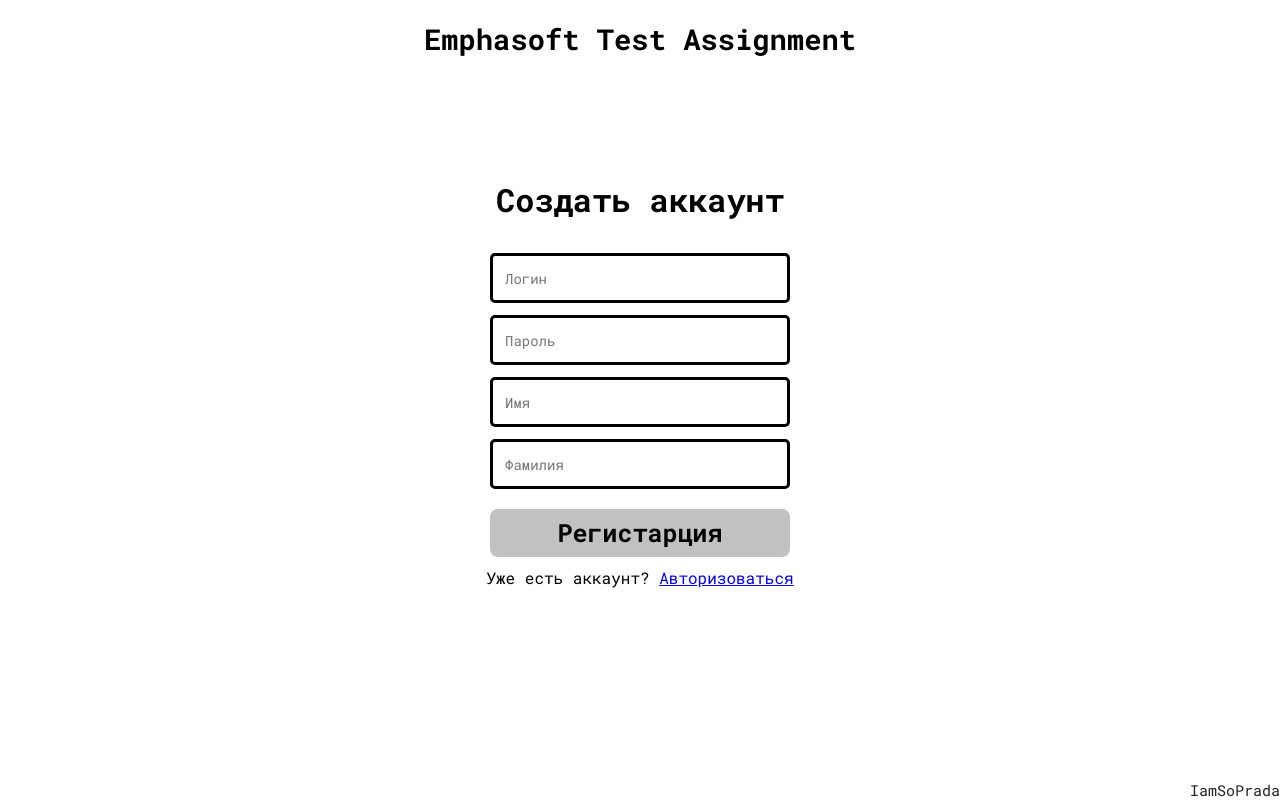
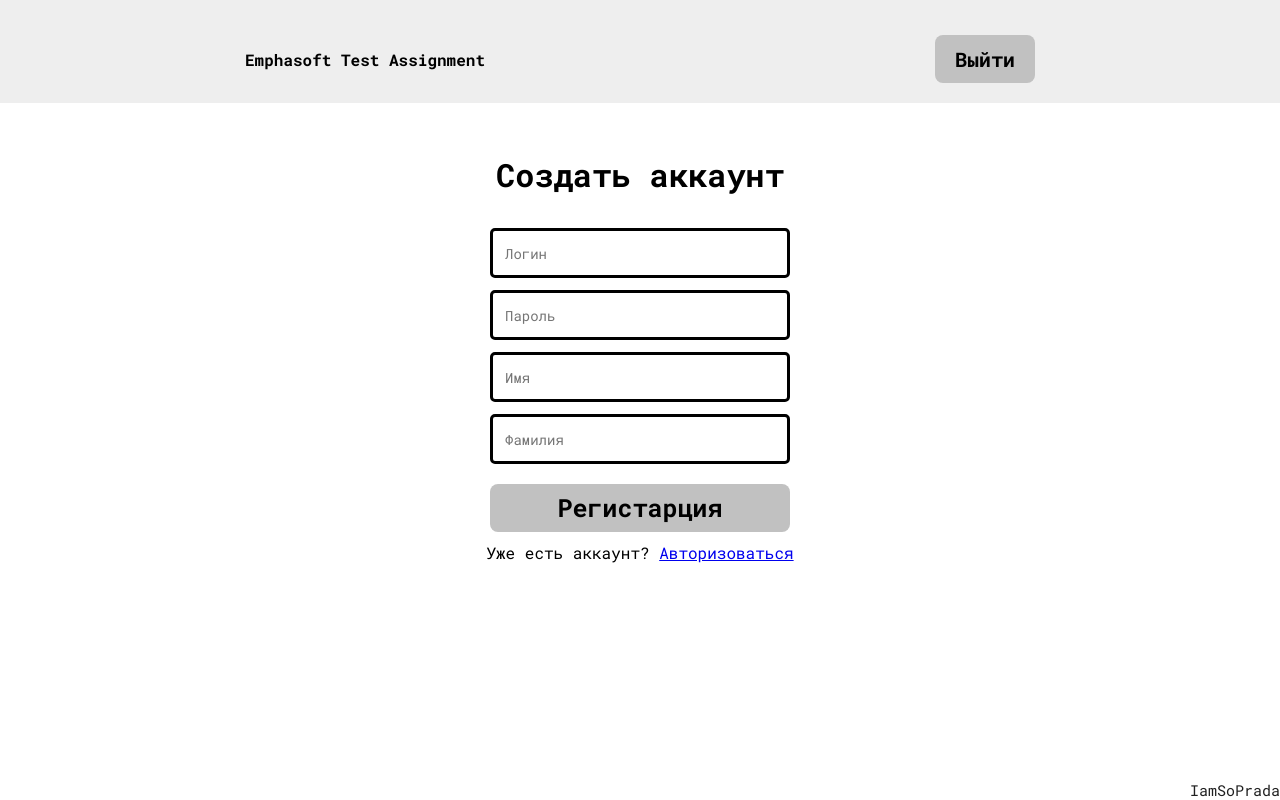
Before and after one commit to IamSoPrada/emphasoft, a React (Create React App) app: page /signup in a window 1280 px wide. Built offline with nearby package versions, Linux system fonts and the light colour scheme; sample sign-in values are in the browser's storage.

Commit message:
Added logout func

```diff
--- a/src/Pages/Login.js
+++ b/src/Pages/Login.js
@@ -7,7 +7,7 @@ import { login } from "../actions/auth"
 import styles from "./Login.module.css"
 
 
-const Login = ({ /* setAlert */  login, authenticated }) => {
+const Login = ({ login, authenticated }) => {
     const [formData, setFormData] = useState({
         username: '',
         password: ''
@@ -72,13 +72,14 @@ const Login = ({ /* setAlert */  login, authenticated }) => {
 };
 
 Login.propTypes = {
-/*     setAlert: PropTypes.func.isRequired, */
     login: PropTypes.func.isRequired,
     authenticated: PropTypes.bool
 };
 
-const mapStateToProps = state => ({
-    authenticated: state.appAuth.authenticated
-});
+const mapStateToProps = ({ appAuth: { authenticated } }) => {
+    return {
+        authenticated
+    }
+};
 
 export default connect(mapStateToProps, { login })(Login);
--- a/src/Pages/Login.module.css
+++ b/src/Pages/Login.module.css
@@ -3,7 +3,7 @@
     flex-direction: column;
     align-items: center;
     justify-content: center;
-    margin-top: 100px;
+    margin-top: 50px;
 }
 
 .auth__form{
--- a/src/Pages/SignUp.js
+++ b/src/Pages/SignUp.js
@@ -2,13 +2,12 @@ import React, { useState } from 'react';
 import { connect } from 'react-redux';
 import { Link, Redirect } from 'react-router-dom';
 import { Helmet } from 'react-helmet';
-import { setAlert } from '../actions/alert';
 import { signup } from '../actions/auth';
 import PropTypes from 'prop-types';
 import { v4 as uuid } from "uuid"
 import styles from "./Login.module.css"
 
-const SignUp = ({ setAlert, signup, authenticated }) => {
+const SignUp = ({ signup, authenticated }) => {
     const id_user = uuid()
 
     const [formData, setFormData] = useState({
@@ -100,7 +99,6 @@ const SignUp = ({ setAlert, signup, authenticated }) => {
 };
 
 SignUp.propTypes = {
-    setAlert: PropTypes.func.isRequired,
     signup: PropTypes.func.isRequired,
     authenticated: PropTypes.bool
 };
@@ -109,4 +107,4 @@ const mapStateToProps = state => ({
     authenticated: state.appAuth.authenticated
 })
 
-export default connect(mapStateToProps, { setAlert, signup })(SignUp);
+export default connect(mapStateToProps, { signup })(SignUp);
--- a/src/actions/alert.js
+++ /dev/null
@@ -1,15 +0,0 @@
-import { v4 as uuid } from "uuid"
-import { SET_ALERT, REMOVE_ALERT } from "./types"
-
-export const setAlert = (message, alertType, timeout = 5000) => dispatch => {
-    const id = uuid()
-    dispatch({
-        type: SET_ALERT,
-        payload: {
-            message,
-            alertType,
-            id
-        }
-    })
-    setTimeout(() => dispatch({ type: REMOVE_ALERT, payload: id }), timeout)
-}
--- a/src/actions/auth.js
+++ b/src/actions/auth.js
@@ -1,7 +1,4 @@
 import axios from "axios"
-import { setAlert } from "./alert"
-
-
 import {
     SIGNUP_SUCCESS,
     SIGNUP_FAIL,
@@ -29,20 +26,16 @@ export const login = (username, password) => async dispatch => {
             type: LOGIN_SUCCESS,
             payload: res.data
         })
-        dispatch(setAlert("Вы авторизованы", "success"))
     } catch (err) {
         dispatch({
             type: LOGIN_FAIL
         })
-
-        dispatch(setAlert("Ошибка авторизации", "error"))
     }
 }
 
 export const signup = ({ id, username, first_name, last_name, password, is_active }) => async dispatch => {
     const conf = {
         headers: {
-            /* 'Authorization': 'Token' + localStorage.getItem('token'), */
             'Content-Type': "application/json",
         }
     }
@@ -58,12 +51,11 @@ export const signup = ({ id, username, first_name, last_name, password, is_activ
         dispatch({
             type: SIGNUP_FAIL
         })
-        dispatch(setAlert("Ошибка авторизации", "error"))
+
     }
 
 }
 
 export const logout = () => dispatch => {
-    dispatch(setAlert("Вы вышли из аккаунта", "success"))
     dispatch({ type: LOGOUT })
 }
--- a/src/components/Header/Header.css
+++ /dev/null
@@ -1,5 +0,0 @@
-.header {
-    padding: 20px;
-    text-align: center;
-    font-size: 0.9rem;
-  }
--- a/src/components/Header/Header.js
+++ b/src/components/Header/Header.js
@@ -1,11 +1,27 @@
 import React from 'react'
-import "./Header.css"
-const Header = () => {
+import { Redirect, Link } from "react-router-dom"
+import styles from "./Header.module.css"
+import { logout } from "../../actions/auth"
+import {connect} from "react-redux"
+
+const Header = ({logout, authenticated}) => {
+
     return (
-        <div className="header">
-            <h1 className="header__title"> Emphasoft Test Assignment</h1>
+        <div className={styles.header}>
+            <Link className={styles.header__title} to='/'> Emphasoft Test Assignment</Link>
+            {
+                authenticated ? <button onClick={()=> logout()} className={styles.header__close__btn}>Выйти</button> : null
+            }
         </div>
     )
 }
 
-export default Header;
+const mapStateToProps = ({appAuth:{token}}) => {
+    return {
+        authenticated: token
+    }
+}
+
+
+
+export default connect(mapStateToProps, {logout})(Header);
--- /dev/null
+++ b/src/components/Header/Header.module.css
@@ -0,0 +1,33 @@
+.header{
+  display: flex;
+  justify-content: space-around;
+  align-items: center;
+  padding: 20px;
+  background-color: #eeeeee;
+}
+
+.header__title {
+    margin-top: 15px;
+    text-align: center;
+    font-weight: 700;
+    font-size: 1rem;
+    text-decoration: none;
+    color: black;
+  }
+
+  .header__close__btn{
+    display: inline-block;
+    box-sizing: border-box;
+    border: none;
+    margin-top: 15px;
+    height: 48px;
+    font-size: 20px;
+    line-height: 24px;
+    font-weight: 700;
+    border-radius: 8px;
+    cursor: pointer;
+    padding-left: 20px;
+    padding-right: 20px;
+    background-color: #c1c1c1;
+    transition: all 0.2s ;
+}
--- a/src/components/UserList/UserListTable.js
+++ b/src/components/UserList/UserListTable.js
@@ -24,36 +24,33 @@ const UserListTable = ({ users, find }) => {
                 />
             </Helmet>
             <div className={styles.container}>
-                <h2>Поиск по username:</h2>
-
-                <div className={styles.users__table}>
-
+                <span className={styles.users__search}>Поиск по username:</span>
                     <div className={styles.users__form}>
                         <input className={styles.users__form__input} type="text" onChange={e => setFindUsername(e.target.value)} />
                         <button className={styles.users__form__button} onClick={() => find(findUsername)}>Найти</button>
                     </div>
 
-                    <table align="center" className={styles.table}>
+                    <table>
                         <thead >
                             <tr >
-                                <th scope="col" className={styles.table__head}>#</th>
-                                <th scope="col" className={styles.table__head}>ID</th>
-                                <th scope="col" className={styles.table__head}>Username</th>
-                                <th scope="col" className={styles.table__head}>Имя</th>
-                                <th scope="col" className={styles.table__head}>Фамилия</th>
+                                <th>#</th>
+                                <th>ID</th>
+                                <th>Username</th>
+                                <th>Имя</th>
+                                <th>Фамилия</th>
                             </tr>
                         </thead>
-                        <tbody className="table__text">
+                        <tbody >
                             {
                                 users.map((user, idx) => {
                                     const { id, username, first_name, last_name } = user
                                     return (
                                         <tr key={id}>
-                                            <td data-label="#" className={styles.table__row}>{idx + 1}</td>
-                                            <td data-label="ID" className={styles.table__row}>{id}</td>
-                                            <td data-label="Username" className={styles.table__row}>{username}</td>
-                                            <td data-label="Имя" className={styles.table__row}>{first_name}</td>
-                                            <td data-label="Фамилия" className={styles.table__row}>{last_name}</td>
+                                            <td data-label="#">{idx + 1}</td>
+                                            <td data-label="ID">{id}</td>
+                                            <td data-label="Username">{username}</td>
+                                            <td data-label="Имя">{first_name}</td>
+                                            <td data-label="Фамилия">{last_name}</td>
                                         </tr>
                                     )
                                 })
@@ -61,7 +58,6 @@ const UserListTable = ({ users, find }) => {
                         </tbody>
                     </table>
                 </div>
-            </div>
         </React.Fragment>
 
     )
--- a/src/components/UserList/UserListTable.module.css
+++ b/src/components/UserList/UserListTable.module.css
@@ -3,10 +3,13 @@
     width: 750px;
     margin-left: auto;
     margin-right: auto;
-
+}
+.users__search{
+padding: 20px;
 }
 .users__form{
     display: flex;
+    padding: 0 20px 0 20px;
     align-items: center;
     margin-bottom: 20px;
     width: 100%;
@@ -36,7 +39,7 @@
     border: none;
     margin-top: 15px;
     height: 48px;
-    font-size: 25px;
+    font-size: 20px;
     line-height: 24px;
     font-weight: 700;
     border-radius: 8px;
@@ -65,6 +68,7 @@ table {
   table tr {
     background-color: #f8f8f8;
     border: 1px solid #ddd;
+    border-radius: 8px;
     padding: .35em;
   }
 
@@ -72,6 +76,7 @@ table {
   table td {
     padding: .625em;
     text-align: center;
+    border-radius: 8px;
   }
 
   table th {
@@ -79,6 +84,7 @@ table {
     letter-spacing: .1em;
     text-transform: uppercase;
   }
+
 
   @media screen and (max-width: 600px) {
     .container{
--- a/src/reducers/alert.js
+++ /dev/null
@@ -1,22 +0,0 @@
-import { SET_ALERT, REMOVE_ALERT } from "../actions/types"
-
-const appAlerts = (state, action) => {
-
-    const { type, payload } = action
-
-    if (state === undefined) {
-        return []
-    }
-    switch (type) {
-        case SET_ALERT:
-            return [...state, payload]
-        case REMOVE_ALERT:
-            return state.filter(alert => alert.id !== payload)
-        default:
-            return state
-    }
-
-
-
-}
-export default appAlerts;
--- a/src/reducers/index.js
+++ b/src/reducers/index.js
@@ -1,12 +1,10 @@
 import { combineReducers } from "redux"
 
 import appAuth from "./auth"
-import appAlerts from "./alert"
 import appUsers from "./users"
 import appFind from "./find"
 
 export default combineReducers({
-    appAlerts,
     appAuth,
     appUsers,
     appFind
```
